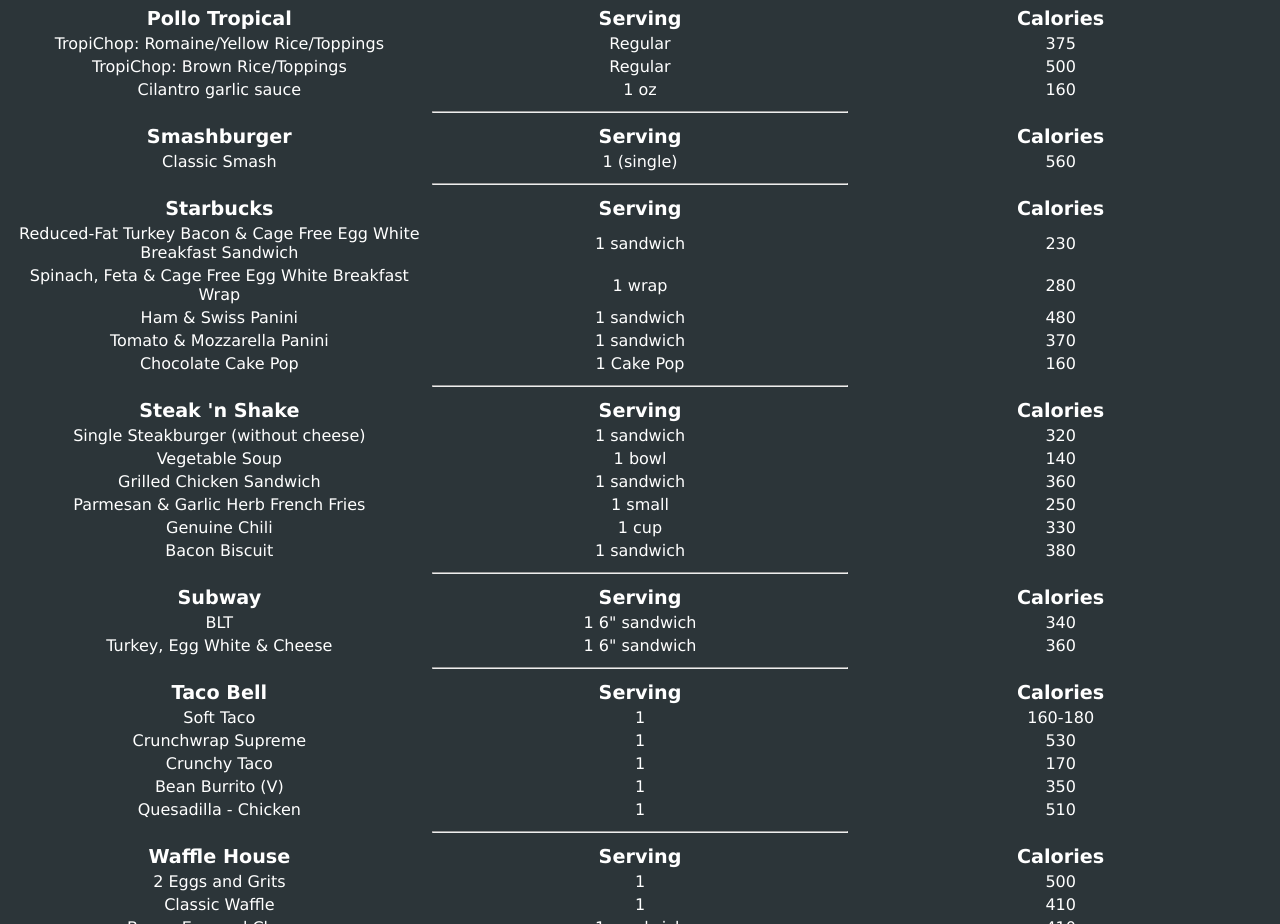
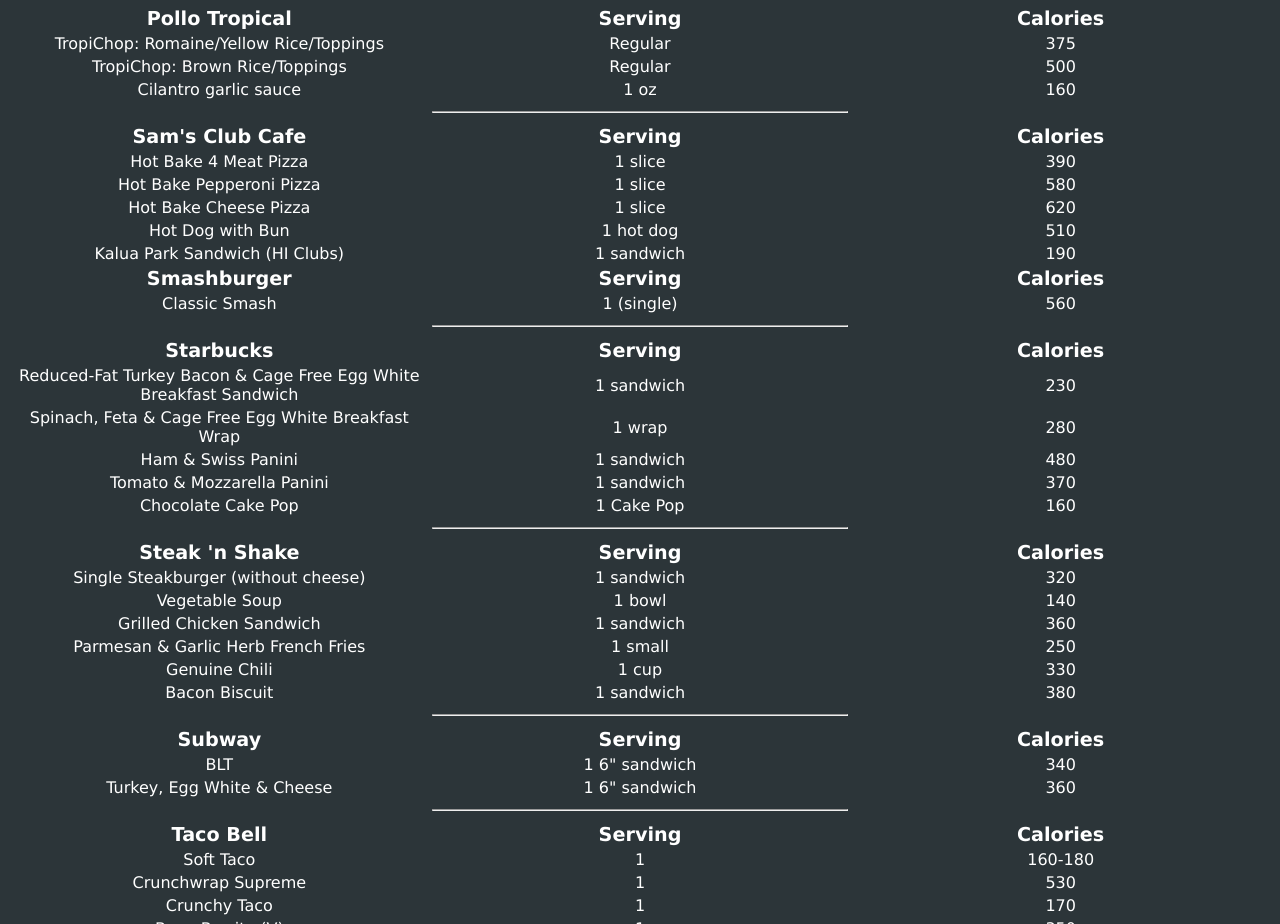
Before and after one commit to tallmtt/gecc, a plain HTML site: page gecc-reference.html in a window 1280 px wide. Shown: the part 8120-9044 px from the top of the page. Drawn offline with Linux system fonts and the light colour scheme.

Commit message:
sams club

```diff
--- a/gecc-reference.html
+++ b/gecc-reference.html
@@ -1980,7 +1980,45 @@
         <td class="org-right"></td>
         </tr>
 
-		<thead>
+	<thead>
+        <tr>
+        <th class="org-left">Sam's Club Cafe</th>
+        <th class="org-left">Serving</th>
+        <th class="org-right">Calories</th>
+        </tr>
+        </thead>
+
+        <tr>
+        <td class="org-left">Hot Bake 4 Meat Pizza</td>
+        <td class="org-left">1 slice</td>
+        <td class="org-right">390</td>
+        </tr>
+
+        <tr>
+        <td class="org-left">Hot Bake Pepperoni Pizza</td>
+        <td class="org-left">1 slice</td>
+        <td class="org-right">580</td>
+        </tr>
+
+        <tr>
+        <td class="org-left">Hot Bake Cheese Pizza</td>
+        <td class="org-left">1 slice</td>
+        <td class="org-right">620</td>
+        </tr>
+
+        <tr>
+        <td class="org-left">Hot Dog with Bun</td>
+        <td class="org-left">1 hot dog</td>
+        <td class="org-right">510</td>
+        </tr>
+
+        <tr>
+        <td class="org-left">Kalua Park Sandwich (HI Clubs)</td>
+        <td class="org-left">1 sandwich</td>
+        <td class="org-right">190</td>
+        </tr>
+
+	<thead>
         <tr>
         <th class="org-left">Smashburger</th>
         <th class="org-left">Serving</th>
@@ -2196,7 +2234,7 @@
         <td class="org-right"></td>
         </tr>
 
-		<thead>
+	<thead>
         <tr>
         <th class="org-left">Wawa</th>
         <th class="org-left">Serving</th>
```
